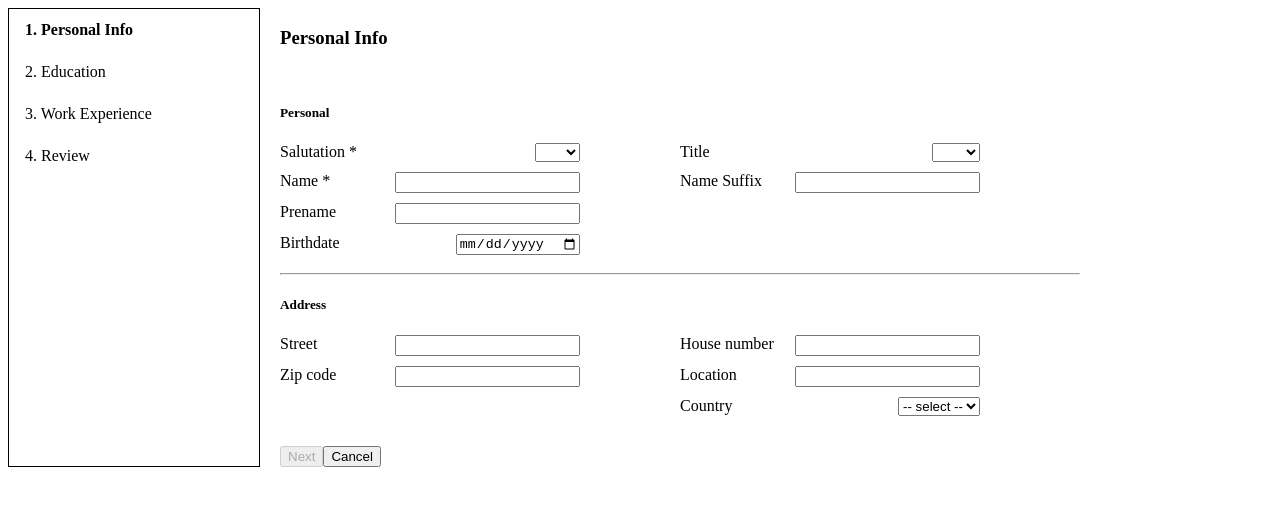
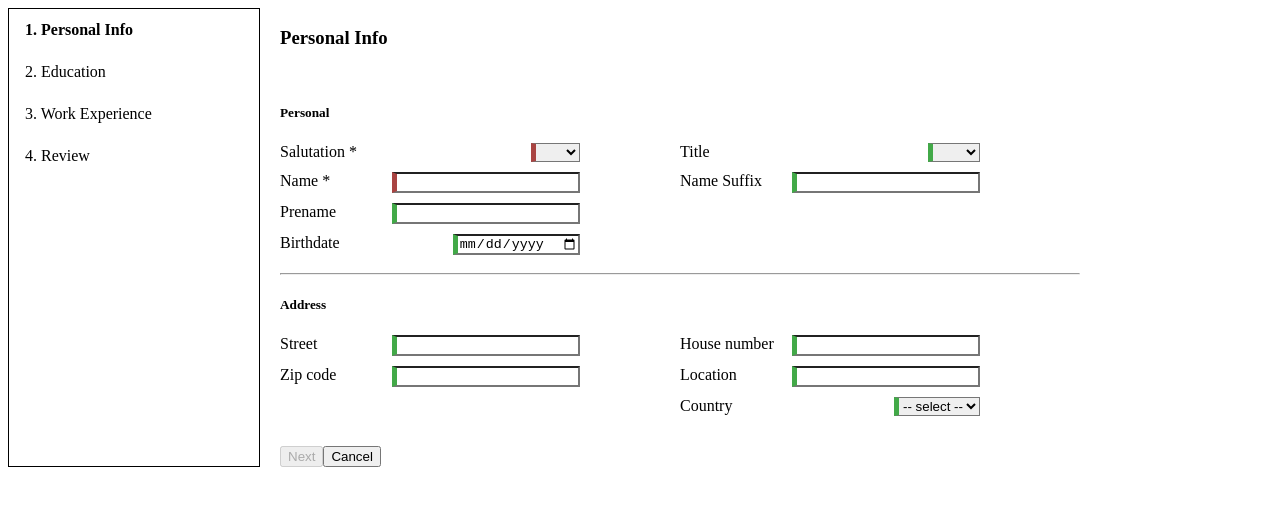
Before and after one commit to marcelh89/angular-playground, an Angular app in the folder forms-example/: page / in a window 1280 px wide. Shown: the top 506 px of the page. Built offline with nearby package versions, Linux system fonts and the light colour scheme.

Commit message:
visualize valid/invalid fields

```diff
--- a/forms-example/src/app/form-wizard/form-wizard.component.scss
+++ b/forms-example/src/app/form-wizard/form-wizard.component.scss
@@ -93,4 +93,12 @@
 .form-group {
   justify-content: space-between;
   margin-bottom: 10px;
+
+  .ng-valid  {
+    border-left: 5px solid #42A948; /* green */
+  }
+
+  .ng-invalid {
+    border-left: 5px solid #a94442; /* red */
+  }
 }
```
